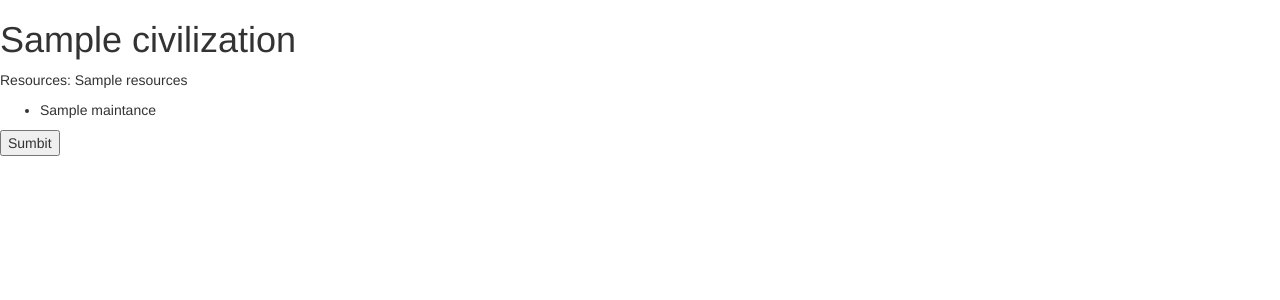
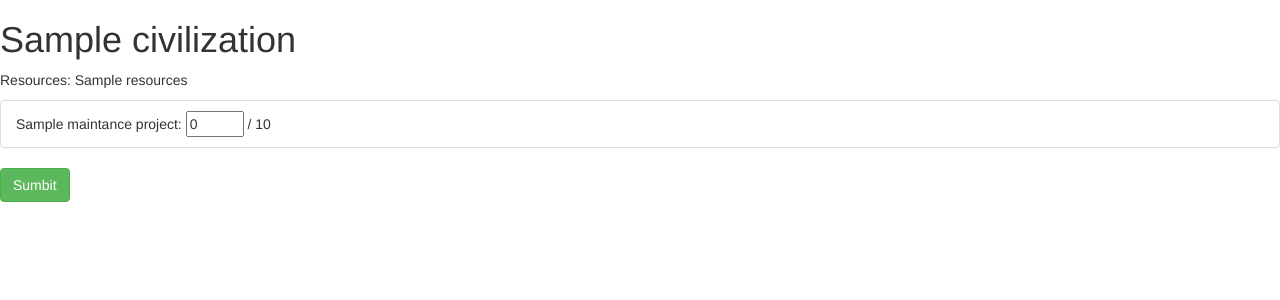
Before and after one commit to rawOrlando/WorldCivilizationBuilder, a Django app: template worldcivilizationbuilder/controlpanel/templates/civilization.html in a window 1280 px wide. Shown: the part 52-352 px from the top of the page. Run offline with Django 3.2, Linux system fonts and the light colour scheme; tables that the repository leaves empty hold one stand-in row (values such as "Sample post"); the template is opened without the code that fills it: values that come from a table or form of the project are taken from there, most other values are stand-ins (such as "Sample title", 1, 10 or a date in 2020); some libraries are stand-ins or nearby versions.

Commit message:
Improve how maintance is being shown.

```diff
--- a/worldcivilizationbuilder/controlpanel/templates/civilization.html
+++ b/worldcivilizationbuilder/controlpanel/templates/civilization.html
@@ -9,11 +9,17 @@
 <!-- Todo Resources -->
 <p>Resources: {{resources}}</p>
 <!-- Todo Maintance -->
-<ul>
-<li>{{ maintance }}</a></li>
+<ul class="list-group">
+  {% for maintance_project in maintance_projects %}
+  <li class="list-group-item">
+  	{{ maintance_project.name }}:
+  	<input type="number" id="quantity" name="quantity" min="0" max="{{ maintance_project.cost }}" value="0">
+  	 / {{ maintance_project.cost }}
+  </li>
+  {% endfor %}
 </ul>
 <!-- Todo Ongoing projects -->
 <!-- Todo Map -->
 
-<input type="submit" value="Sumbit">
+<button type="button" class="btn btn-success">Sumbit</button>
 {% endblock %}
--- a/worldcivilizationbuilder/controlpanel/views.py
+++ b/worldcivilizationbuilder/controlpanel/views.py
@@ -4,7 +4,7 @@ from django.http import HttpResponse
 from django.template import loader
 
 from controlpanel.models import Civilization
-from controlpanel.costs import (calculate_maintance_cost,
+from controlpanel.costs import (get_maintance_projects,
                                generate_resources)
 
 def index(request):
@@ -20,6 +20,6 @@ def civilization(request, civilzation_id):
     context = {
         'civilization': civilization,
         'resources': generate_resources(civilization),
-        'maintance': calculate_maintance_cost(civilization),
+        'maintance_projects': get_maintance_projects(civilization),
     }
     return render(request, 'civilization.html', context)
```
Also changed, not shown: worldcivilizationbuilder/controlpanel/costs.py (+18 -9 lines).
